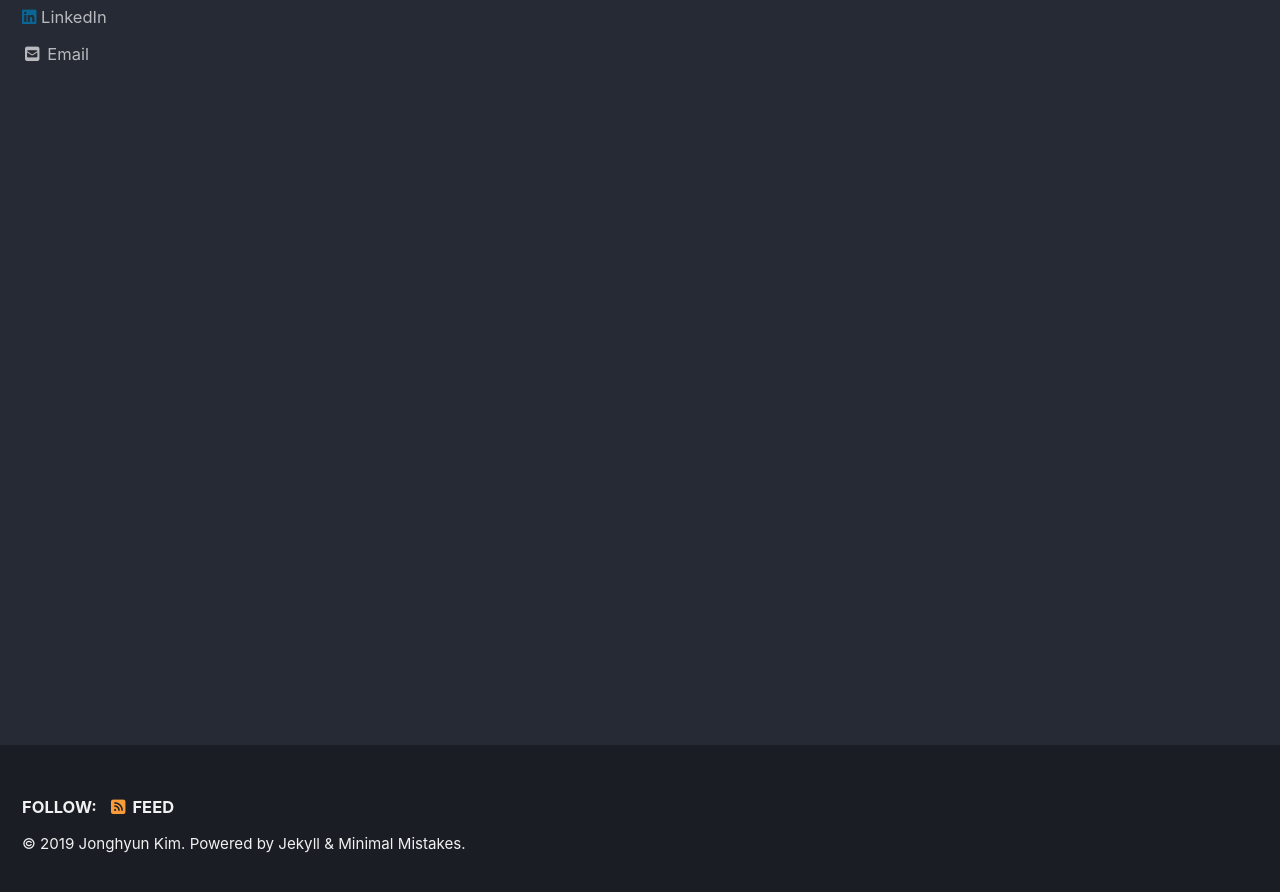
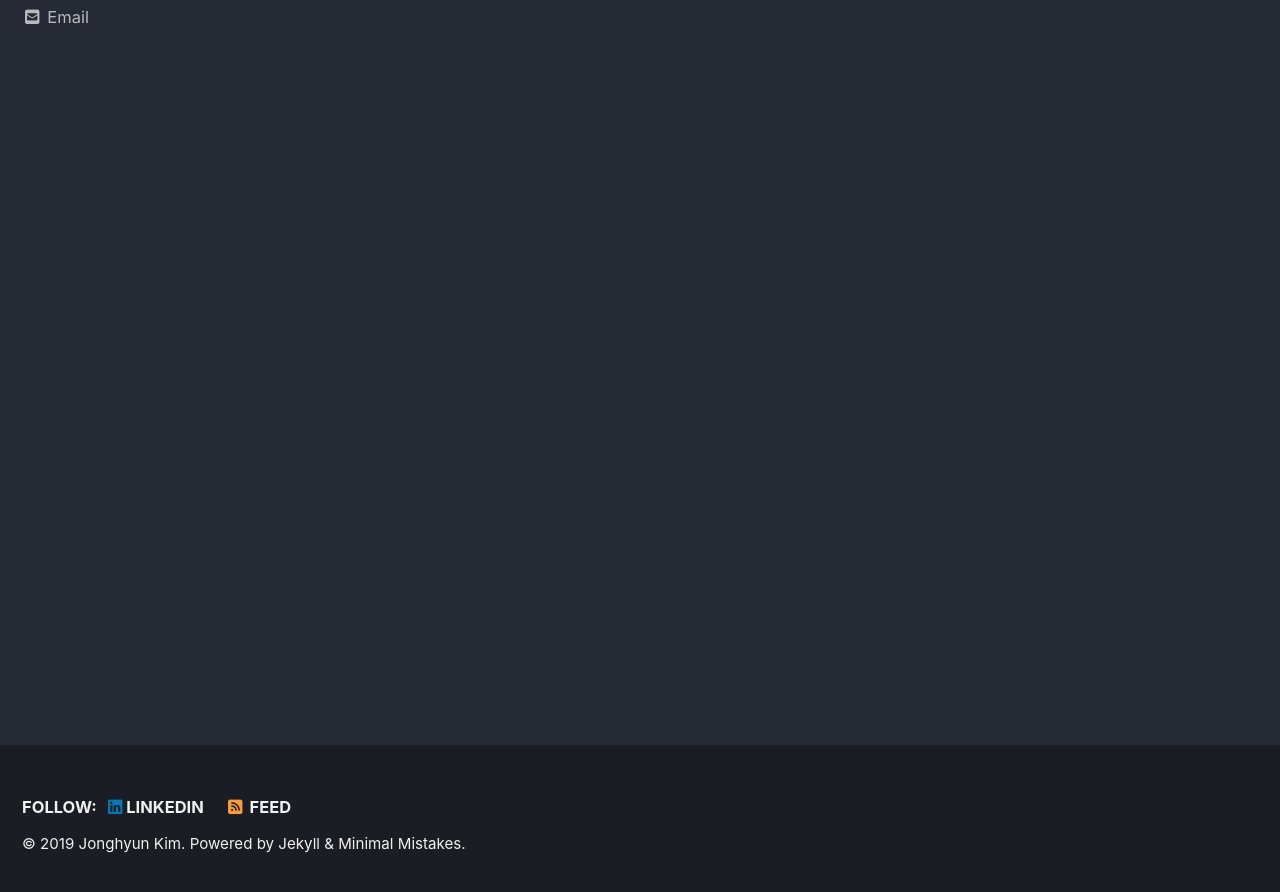
Before and after one commit to jjhkiim/jjhkiim.github.io, a Jekyll site: the page built from index.html, in a window 1280 px wide and 900 px high, scrolled down 222 px. Shown: the top 892 px of the window. Built offline with Jekyll 4.4.1, drawn with Linux system fonts in a browser that asks for light colours; cached includes are drawn as plain includes; nearby versions of some CDN libraries; the list of posts is cut into pages by our own code.

Commit message:
Update _config.yml

```diff
--- a/_config.yml
+++ b/_config.yml
@@ -121,7 +121,7 @@ author:
       # url: "https://your-website.com"
     - label: "LinkedIn"
       icon: "fab fa-linkedin"
-      url: "https://linkedin.com/in/jjhkiim/"
+      # url: "https://linkedin.com/in/jjhkiim/"
     - label: "Facebook"
       icon: "fab fa-fw fa-facebook-square"
       # url: "https://facebook.com/"
@@ -135,12 +135,12 @@ author:
 # Site Footer
 footer:
   links:
-    - label: "Twitter"
-      icon: "fab fa-fw fa-twitter-square"
-      # url:
+    - label: "LinkedIn"
+      icon: "fab fa-linkedin"
+      url: "https://linkedin.com/in/jjhkiim/"
     - label: "Facebook"
       icon: "fab fa-fw fa-facebook-square"
-      # url:
+      # url: "https://www.facebook.com/jjhkiim"
     - label: "GitHub"
       icon: "fab fa-fw fa-github"
       # url:
```
